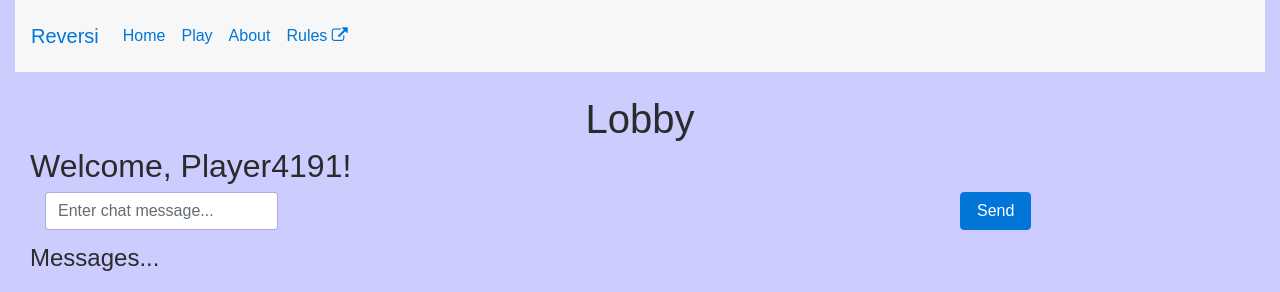
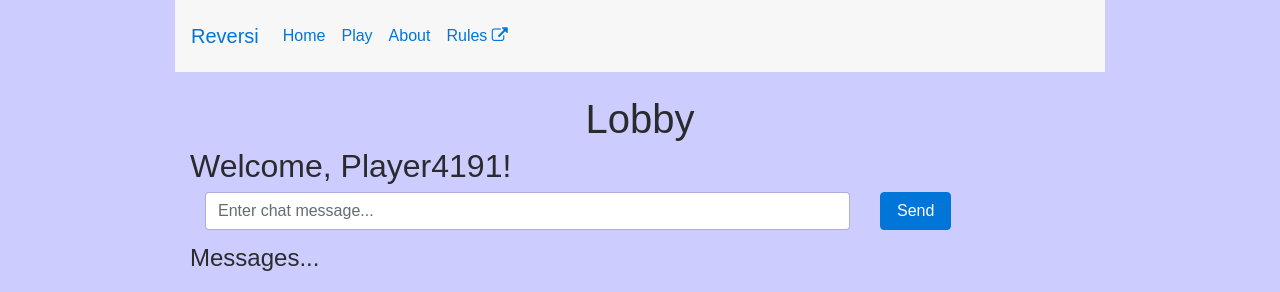
Before and after one commit to deztech/reversi, a website: page public/lobby.html in a window 1280 px wide. Shown: the top 292 px of the page. Drawn offline with nearby package versions, Linux system fonts and the light colour scheme; no server answers; a script that the page names is missing; a web font is replaced by a local one.

Commit message:
Usability improvements for desktop views such as a new, fixed-width layout capped at 960px.

```diff
--- a/public/css/main.css
+++ b/public/css/main.css
@@ -4,6 +4,10 @@
 
 body {
     background-color:#ccf;
+}
+
+.container {
+    max-width: 960px;
 }
 
 .navbar-toggler i {
--- a/public/lobby.html
+++ b/public/lobby.html
@@ -16,7 +16,7 @@
 </head>
 <body>
 
-    <div class="container-fluid add-row-spacing">
+    <div class="container add-row-spacing">
         <header>
             <nav class="navbar navbar-toggleable-sm bg-faded">
                <button class="navbar-toggler navbar-toggler-right" type="button" data-toggle="collapse" data-target="#navbarSupportedContent" aria-controls="navbarSupportedContent" aria-expanded="false" aria-label="Toggle navigation"><i class="fa fa-bars" aria-hidden="true"></i></button>
@@ -49,7 +49,7 @@
                     <form class="form-inline" onsubmit="SendMessage(); return false;">
                         <div class="col-9">
                             <label for="NewMessage" class="col-form-label sr-only">Enter Chat Message:</label>
-                            <input id="NewMessage" class="form-control" type="text" placeholder="Enter chat message..." />
+                            <input id="NewMessage" class="form-control" type="text" placeholder="Enter chat message..." style="width:100%;" />
                         </div>
                         <div class="col-3">
                             <button type="submit" class="btn btn-primary">Send</button>
```
Also changed, not shown: public/about.html (+1 -1 lines), public/index.html (+1 -1 lines), public/name.html (+1 -1 lines).
